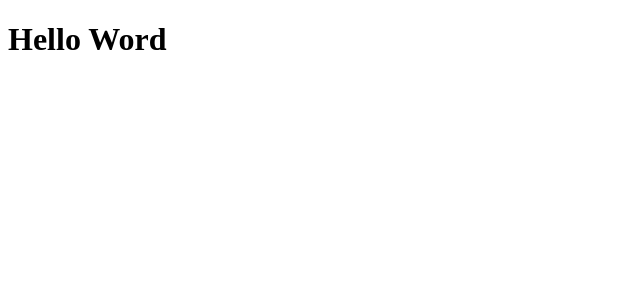
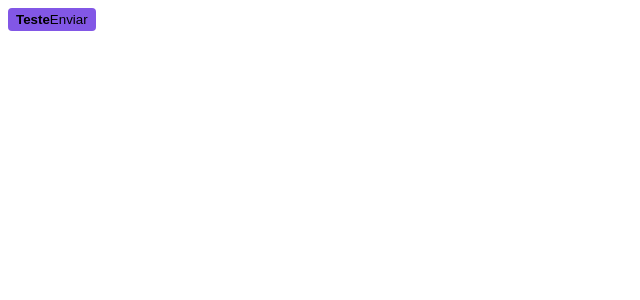
Before and after one commit to RodrTeixeira/project04-react, a Next.js app in the folder 04-ignite-shop/: page / in a window 1280 px wide. Shown: the top 300 px of the page, without its empty margins (0-640 px from the left). Built offline with nearby package versions, Linux system fonts and the light colour scheme.

Commit message:
:zap: configuring stitches

```diff
--- a/04-ignite-shop/package.json
+++ b/04-ignite-shop/package.json
@@ -9,6 +9,7 @@
     "lint": "next lint"
   },
   "dependencies": {
+    "@stitches/react": "^1.2.8",
     "@types/react-dom": "18.2.1",
     "autoprefixer": "10.4.14",
     "eslint": "8.39.0",
--- a/04-ignite-shop/src/pages/_document.tsx
+++ b/04-ignite-shop/src/pages/_document.tsx
@@ -1,4 +1,5 @@
 import { Html, Head, Main, NextScript } from 'next/document'
+import { getCssText } from '../styles'
 
 export default function Document() {
   return (
@@ -7,6 +8,8 @@
       <link rel="preconnect" href="https://fonts.googleapis.com" />
       <link rel="preconnect" href="https://fonts.gstatic.com" crossOrigin="anonymous" />
       <link href="https://fonts.googleapis.com/css2?family=Roboto+Mono:wght@700&family=Roboto:wght@400;700&display=swap" rel="stylesheet" />
+
+      <style id="stitches" dangerouslySetInnerHTML={{ __html: getCssText() }} />
       </head>
 
       <body>
--- a/04-ignite-shop/src/pages/index.tsx
+++ b/04-ignite-shop/src/pages/index.tsx
@@ -1,5 +1,26 @@
+import { styled } from "../styles"
+
+
+const Button = styled('button', {
+  backgroundColor: "$rocketseat",
+  borderRadius: 4,
+  border: 0,
+  padding: '4px 8px',
+
+  span: {
+    fontWeight: 'bold',
+  },
+
+  '&:hover': {
+    filter: 'brightness(0.8)'
+  },
+})
+
 export default function Home() {
   return (
-   <h1>Hello Word</h1>
+   <Button>
+      <span>Teste</span>
+      Enviar
+    </Button>
   )
 }
--- /dev/null
+++ b/04-ignite-shop/src/styles/index.ts
@@ -0,0 +1,18 @@
+import { createStitches } from "@stitches/react"
+
+export const {
+    config,
+    styled,
+    css,
+    globalCss,
+    keyframes,
+    getCssText,
+    theme,
+    createTheme,
+} = createStitches({
+    theme: {
+        colors: {
+            rocketseat: "#8257e6",
+        }
+    }
+})
```
Also changed, not shown: 1 other file (tests, documents, lock files or other folders).
